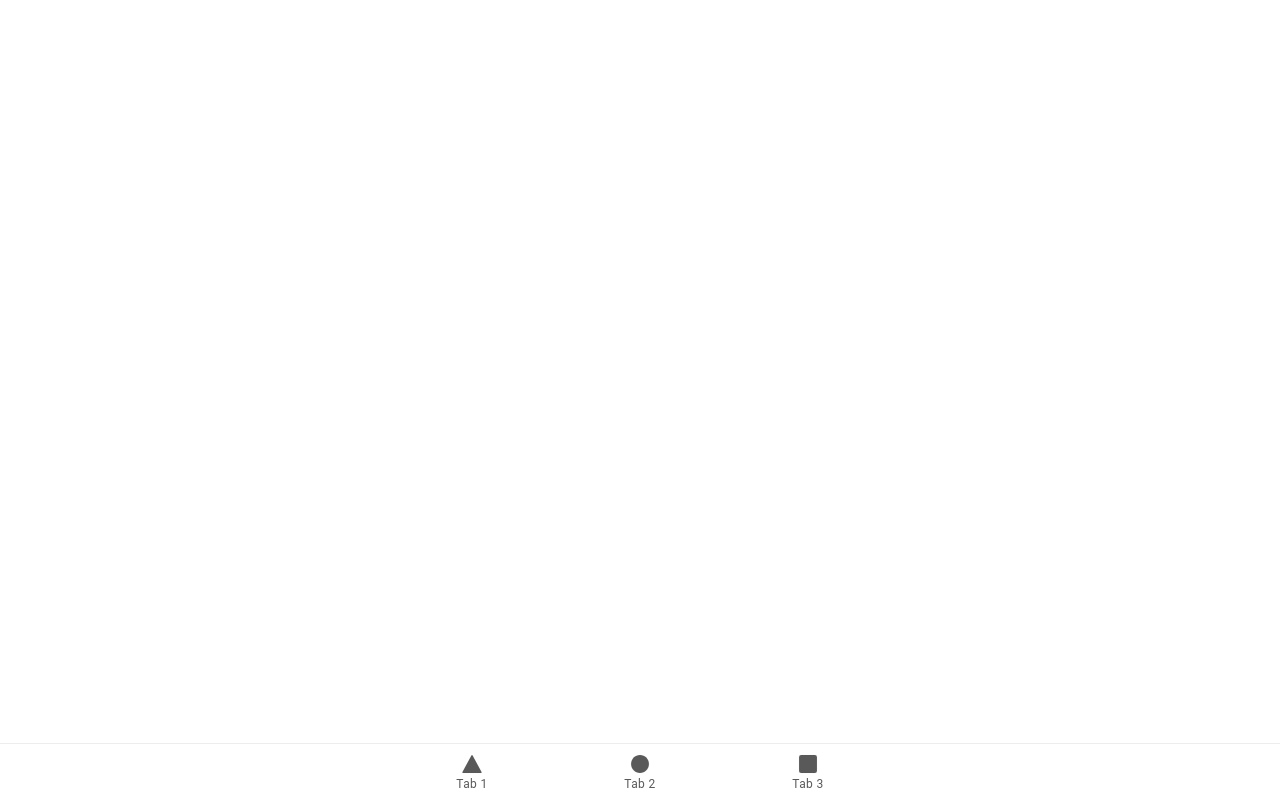
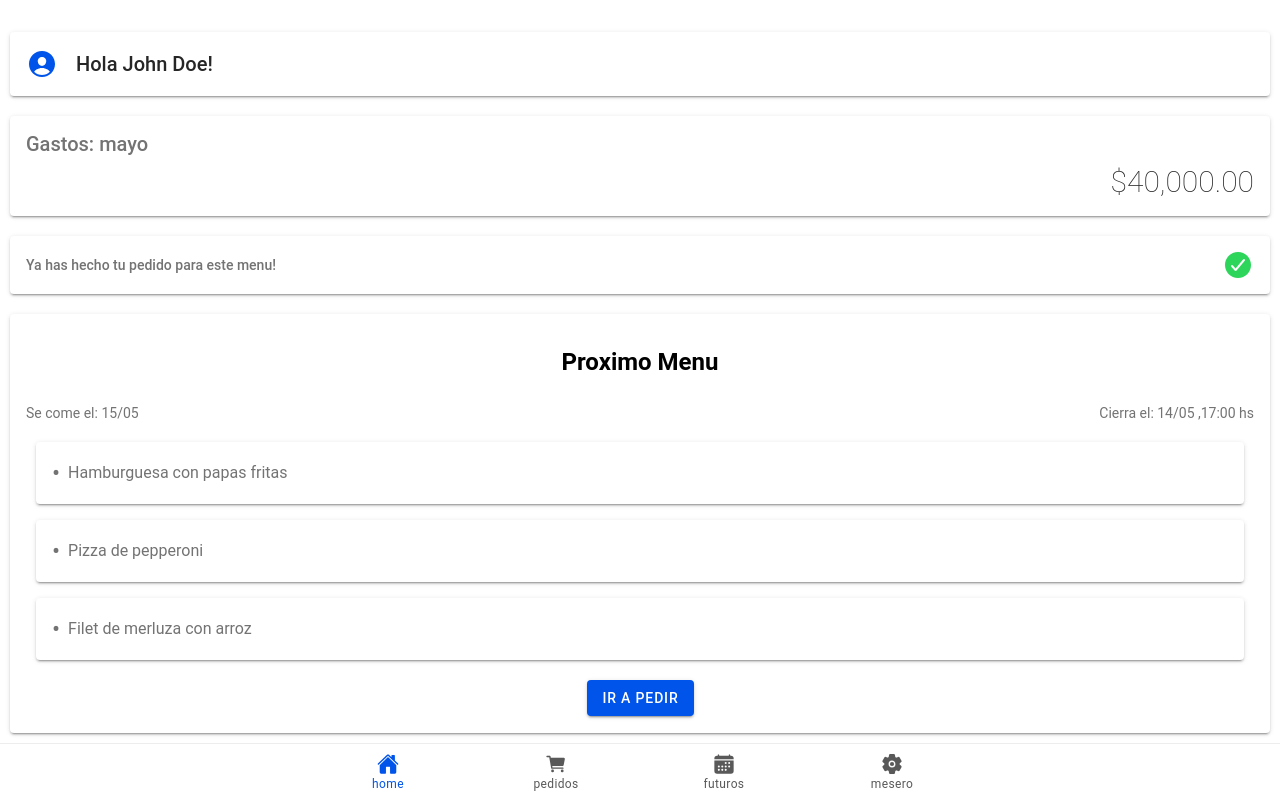
Before and after one commit to Gabyx708/app_menu, a React (Vite) app: page /home in a window 1280 px wide. Built offline with nearby package versions, Linux system fonts and the light colour scheme.

Commit message:
inicio del proyecto, se creo el menu de abajo y se inicio la construccion de la primera pantalla , el home

```diff
--- a/src/App.tsx
+++ b/src/App.tsx
@@ -10,8 +10,8 @@ import {
   setupIonicReact
 } from '@ionic/react';
 import { IonReactRouter } from '@ionic/react-router';
-import { ellipse, square, triangle } from 'ionicons/icons';
-import Tab1 from './pages/Tab1';
+import { home,cart,settings,calendar} from 'ionicons/icons';
+import Home from './pages/home/Home';
 import Tab2 from './pages/Tab2';
 import Tab3 from './pages/Tab3';
 
@@ -40,7 +40,7 @@ import '@ionic/react/css/display.css';
 
 /* import '@ionic/react/css/palettes/dark.always.css'; */
 /* import '@ionic/react/css/palettes/dark.class.css'; */
-import '@ionic/react/css/palettes/dark.system.css';
+//import '@ionic/react/css/palettes/dark.system.css';  <-- DARK MODE OFF
 
 /* Theme variables */
 import './theme/variables.css';
@@ -52,8 +52,8 @@ const App: React.FC = () => (
     <IonReactRouter>
       <IonTabs>
         <IonRouterOutlet>
-          <Route exact path="/tab1">
-            <Tab1 />
+          <Route exact path="/home">
+            <Home />
           </Route>
           <Route exact path="/tab2">
             <Tab2 />
@@ -64,19 +64,26 @@ const App: React.FC = () => (
           <Route exact path="/">
             <Redirect to="/tab1" />
           </Route>
+          <Route exact path="/">
+            <Redirect to="/waiter" />
+          </Route>
         </IonRouterOutlet>
         <IonTabBar slot="bottom">
-          <IonTabButton tab="tab1" href="/tab1">
-            <IonIcon aria-hidden="true" icon={triangle} />
-            <IonLabel>Tab 1</IonLabel>
+          <IonTabButton tab="tab1" href="/home">
+            <IonIcon aria-hidden="true" icon={home} />
+            <IonLabel>home</IonLabel>
           </IonTabButton>
           <IonTabButton tab="tab2" href="/tab2">
-            <IonIcon aria-hidden="true" icon={ellipse} />
-            <IonLabel>Tab 2</IonLabel>
+            <IonIcon aria-hidden="true" icon={cart} />
+            <IonLabel>pedidos</IonLabel>
           </IonTabButton>
           <IonTabButton tab="tab3" href="/tab3">
-            <IonIcon aria-hidden="true" icon={square} />
-            <IonLabel>Tab 3</IonLabel>
+            <IonIcon aria-hidden="true" icon={calendar} />
+            <IonLabel>futuros</IonLabel>
+          </IonTabButton>
+          <IonTabButton tab="tab4" href="/waiter">
+            <IonIcon aria-hidden="true" icon={settings}/>
+            <IonLabel>mesero</IonLabel>
           </IonTabButton>
         </IonTabBar>
       </IonTabs>
--- /dev/null
+++ b/src/components/monthlyExpenseComponent/MonthlyExpenseComponents.tsx
@@ -0,0 +1,31 @@
+import {
+  IonCard,
+  IonCardHeader,
+  IonCardContent,
+  IonCardSubtitle,
+  IonCardTitle,
+} from "@ionic/react";
+
+const MonthlyExpense: React.FC = () => {
+
+  const total = 40000;
+  const month = 'mayo';
+
+  const formattedTotal = total.toLocaleString("en-US", {
+    style: "currency",
+    currency: "USD",
+  });
+
+  return (
+    <IonCard>
+      <IonCardHeader>
+        <IonCardSubtitle style={{fontSize: "20px"}}>Gastos: {month}</IonCardSubtitle>
+        <IonCardTitle style={{ textAlign: "right", fontWeight: "lighter", fontSize: "30px" }}>
+          {formattedTotal}
+        </IonCardTitle>
+      </IonCardHeader>
+    </IonCard>
+  );
+};
+
+export default MonthlyExpense;
--- /dev/null
+++ b/src/components/nextMenuComponent/NextMenu.tsx
@@ -0,0 +1,53 @@
+import {
+  IonCard,
+  IonCardContent,
+  IonCardHeader,
+  IonButton,
+} from "@ionic/react";
+import formatDate from "../../utils/formatDate";
+import exampleMenu from "../../test/exampleMenu";
+import formatDateWithTime from "../../utils/formatDateWithHour";
+
+const NextMenu: React.FC = () => {
+  let nextMenu: Menu = exampleMenu;
+  let options: MenuItem[] = exampleMenu.options;
+
+  return (
+    <IonCard>
+      <IonCardHeader style={{ textAlign: "center" }}>
+        <div>
+          <h2 style={{fontWeight: "bold",color: "black"}}>Proximo Menu</h2>
+        </div>
+      </IonCardHeader>
+      <IonCardContent>
+        <div style={{ display: "flex", justifyContent: "space-between" }}>
+          <div>
+            <p style={{ textAlign: "left" }}>
+              Se come el: {formatDate(nextMenu.eatingDate)}
+            </p>
+          </div>
+          <div>
+            <p style={{ textAlign: "right" }}>
+              Cierra el: {formatDateWithTime(nextMenu.closeDate)}
+            </p>
+          </div>
+        </div>
+        {options.map((option, index) => (
+          <IonCard key={index} style={{ marginTop: "16px" }}>
+            <IonCardContent>
+              <div style={{ display: "flex", alignItems: "center" }}>
+                <span style={{ marginRight: "8px", fontSize: "24px" }}>•</span>
+                <h2>{option.description}</h2>
+              </div>
+            </IonCardContent>
+          </IonCard>
+        ))}
+        <div style={{ textAlign: "center", marginTop: "16px" }}>
+          <IonButton>IR A PEDIR</IonButton>
+        </div>
+      </IonCardContent>
+    </IonCard>
+  );
+};
+
+export default NextMenu;
--- a/src/pages/Tab1.tsx
+++ /dev/null
@@ -1,25 +0,0 @@
-import { IonContent, IonHeader, IonPage, IonTitle, IonToolbar } from '@ionic/react';
-import ExploreContainer from '../components/ExploreContainer';
-import './Tab1.css';
-
-const Tab1: React.FC = () => {
-  return (
-    <IonPage>
-      <IonHeader>
-        <IonToolbar>
-          <IonTitle>Tab 1</IonTitle>
-        </IonToolbar>
-      </IonHeader>
-      <IonContent fullscreen>
-        <IonHeader collapse="condense">
-          <IonToolbar>
-            <IonTitle size="large">Tab 1</IonTitle>
-          </IonToolbar>
-        </IonHeader>
-        <ExploreContainer name="Tab 1 page" />
-      </IonContent>
-    </IonPage>
-  );
-};
-
-export default Tab1;
--- /dev/null
+++ b/src/pages/home/ExistOrderComponent.tsx
@@ -0,0 +1,30 @@
+import { IonCard, IonCardContent, IonCardSubtitle, IonCardTitle, IonIcon } from "@ionic/react";
+import { warning,checkmarkCircle } from "ionicons/icons";
+
+const ExistOrder: React.FC = () => {
+
+  let exist: Boolean = true;
+  let text: String = "Ya has hecho tu pedido para este menu!";
+  let actualIcon:string = checkmarkCircle;
+  let color = "success"
+
+  if(!exist)
+    {
+        text = 'aun no has hecho un pedido para este menu!'
+        color = 'warning'
+        actualIcon = warning
+    }
+
+  return (
+    <IonCard>
+      <IonCardContent>
+      <div style={{ display: "flex", alignItems: "center", justifyContent: "space-between" }}>
+          <IonCardSubtitle style={{ marginRight: "18px", textAling: "justify" }}>{text}</IonCardSubtitle>
+          <IonIcon icon={actualIcon} color={color} size="large"></IonIcon>
+        </div>
+      </IonCardContent>
+    </IonCard>
+  );
+};
+
+export default ExistOrder;
--- /dev/null
+++ b/src/pages/home/Home.tsx
@@ -0,0 +1,56 @@
+//import "./Home.css";
+import {
+  IonContent,
+  IonHeader,
+  IonPage,
+  IonTitle,
+  IonToolbar,
+  IonCard,
+  IonCardHeader,
+  IonCardSubtitle,
+  IonCardTitle,
+  IonIcon,
+  IonCardContent,
+} from "@ionic/react";
+
+import { personCircle } from "ionicons/icons";
+import MonthlyExpense from "../../components/monthlyExpenseComponent/MonthlyExpenseComponents";
+import NextMenu from "../../components/nextMenuComponent/NextMenu";
+import ExistOrder from "./ExistOrderComponent";
+
+const Home: React.FC = () => {
+  const nickname = "John Doe";
+
+  return (
+    <IonPage className="ion-page fullscreen">
+      <IonHeader></IonHeader>
+      <IonContent fullscreen>
+        <IonHeader collapse="condense"></IonHeader>
+      </IonContent>
+
+      <IonCard>
+        <IonCardHeader
+          style={{
+            display: "flex",
+            alignItems: "center",
+            justifyContent: "space-between",
+            float: "left"
+          }}
+        >
+          <div style={{ display: "flex", alignItems: "center" }}>
+            <IonIcon icon={personCircle} size="large" color="primary"></IonIcon>
+            <IonCardTitle style={{ marginLeft: "18px" }}>
+              Hola {nickname}!
+            </IonCardTitle>
+          </div>
+        </IonCardHeader>
+      </IonCard>
+
+      <MonthlyExpense></MonthlyExpense>
+      <ExistOrder></ExistOrder>
+      <NextMenu></NextMenu>
+    </IonPage>
+  );
+};
+
+export default Home;
--- /dev/null
+++ b/src/test/exampleMenu.ts
@@ -0,0 +1,32 @@
+const exampleMenu: Menu = {
+    id: "123e4567-e89b-12d3-a456-426614174000",
+    eatingDate: "2024-05-15T12:00:00",
+    uploadDate: "2024-05-10T08:00:00",
+    closeDate: "2024-05-14T17:00:00",
+    options: [
+        {
+            idDish: 1,
+            description: "Hamburguesa con papas fritas",
+            price: 8.99,
+            stock: 50,
+            requested: 20
+        },
+        {
+            idDish: 2,
+            description: "Pizza de pepperoni",
+            price: 10.5,
+            stock: 30,
+            requested: 10
+        },
+        {
+            idDish: 2,
+            description: "Filet de merluza con arroz",
+            price: 10.5,
+            stock: 30,
+            requested: 10
+        }
+    ]
+};
+
+
+export default exampleMenu;
--- /dev/null
+++ b/src/utils/formatDate.tsx
@@ -0,0 +1,13 @@
+export default function formatDate(dateString: string): string {
+
+    let date: Date = new Date(dateString);
+    let day: number = date.getDate();
+    let month: number = date.getMonth() + 1;
+    let year: number = date.getFullYear();
+
+    // Agregar un cero delante del mes si es menor que 10
+    let formattedMonth: string = month < 10 ? `0${month}` : `${month}`;
+
+    // Formatear la fecha como "dd-mm-yyyy"
+    return `${day}/${formattedMonth}`;
+}
--- /dev/null
+++ b/src/utils/formatDateWithHour.tsx
@@ -0,0 +1,17 @@
+export default function formatDateWithTime(dateString: string): string {
+    let date: Date = new Date(dateString);
+    let day: number = date.getDate();
+    let month: number = date.getMonth() + 1;
+    let year: number = date.getFullYear();
+    let hour:number = date.getHours();
+    let minutes:number = date.getMinutes();
+
+    // Agregar un cero delante del mes si es menor que 10
+    let formattedMonth: string = month < 10 ? `0${month}` : `${month}`;
+
+     // Agregar un cero delante de los minutos si son menores que 10
+     let formattedMinutes: string = minutes < 10 ? `0${minutes}` : `${minutes}`;
+
+    // Formatear la fecha como "dd-mm-yyyy"
+    return `${day}/${formattedMonth} ,${hour}:${formattedMinutes} hs`;
+}
```
Also changed, not shown: src/types/typeMenu.ts (added, +15 -0 lines), src/pages/Tab1.css (deleted), 1 other file (tests, documents, lock files or other folders).
